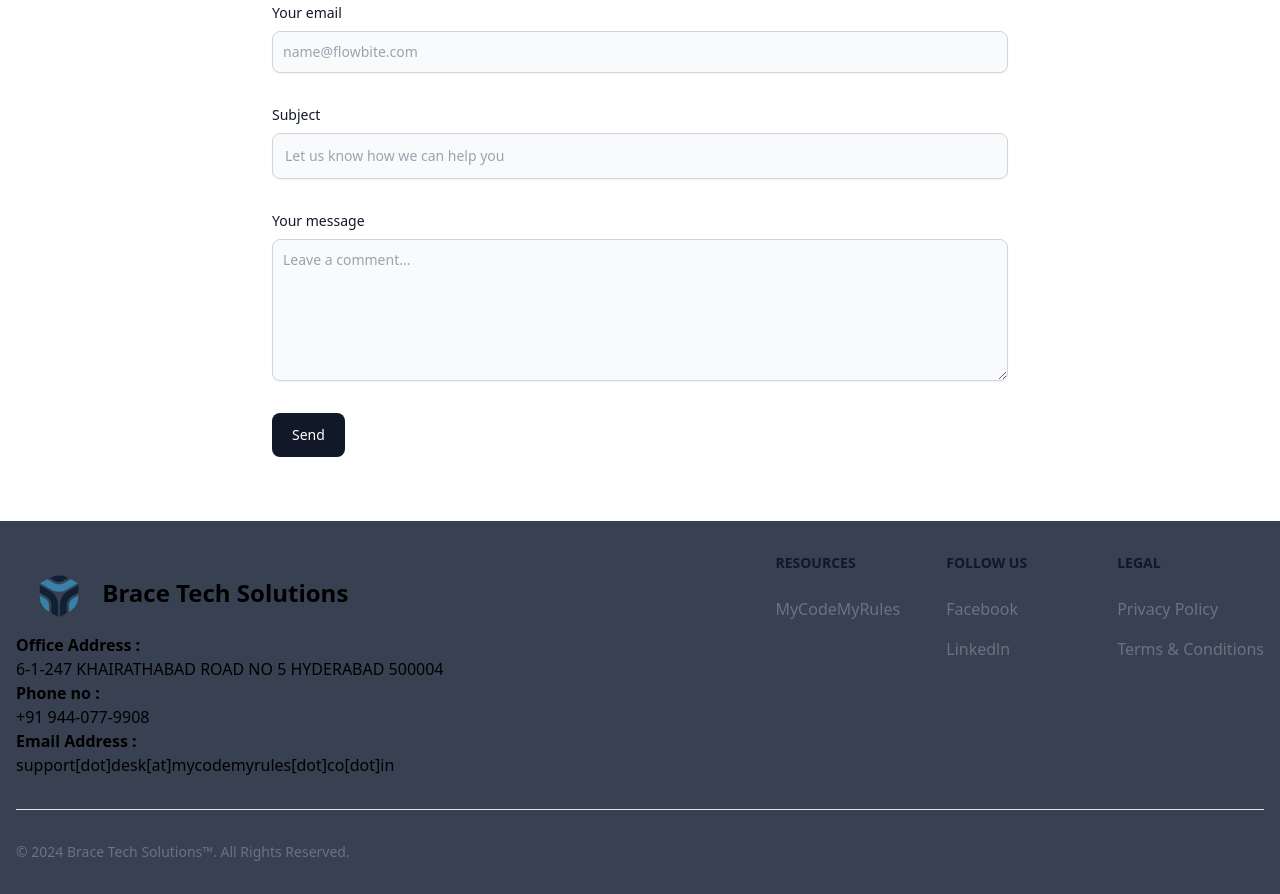
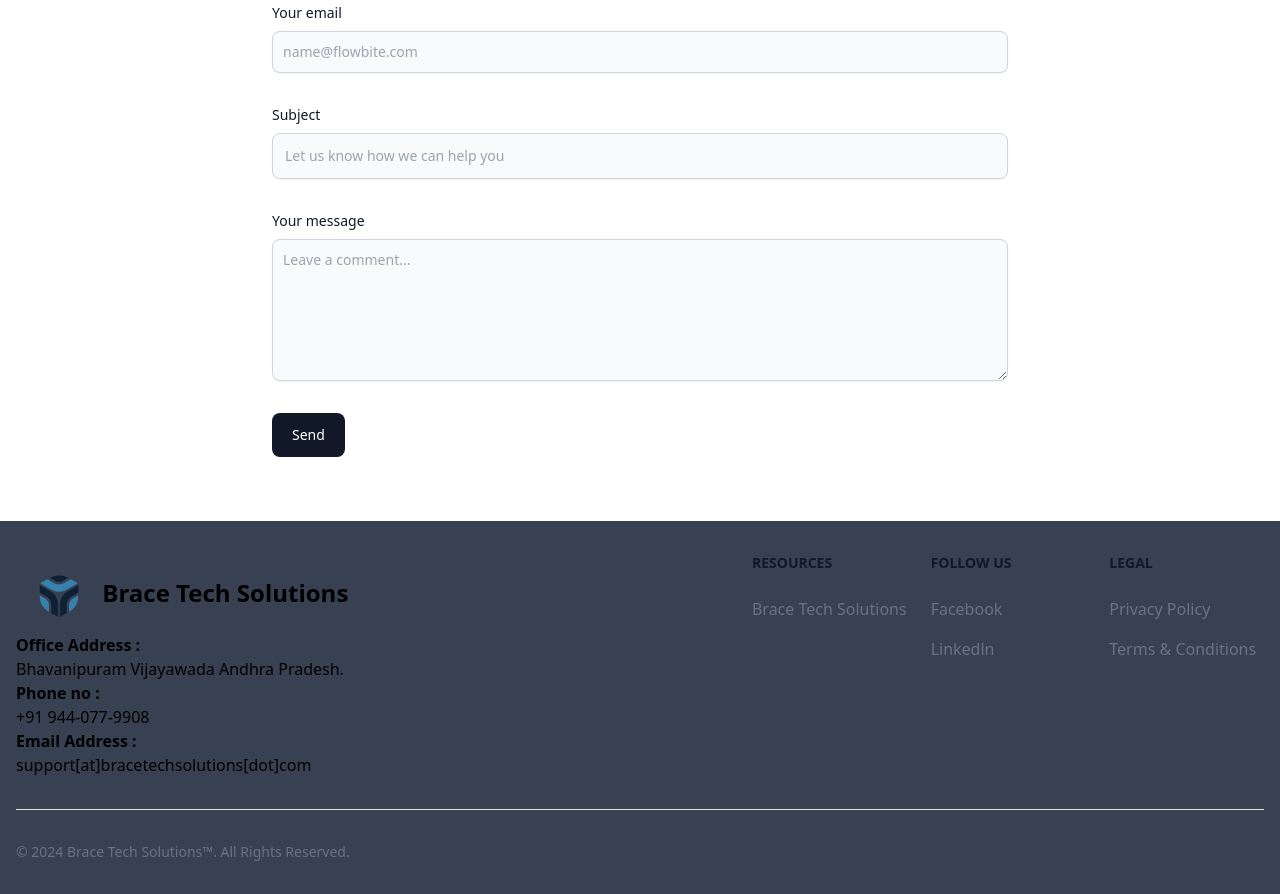
Before and after one commit to aakhil009/bracetechsolutions, a plain HTML site: page index.html in a window 1280 px wide. Shown: the part 2029-2923 px from the top of the page. Drawn offline with nearby package versions, Linux system fonts and the light colour scheme.

Commit message:
commit INDEX

```diff
--- a/index.html
+++ b/index.html
@@ -270,18 +270,18 @@
                             Solutions</span>
                     </a>
                     <strong>Office Address :</strong>
-                    <p>6-1-247 KHAIRATHABAD ROAD NO 5 HYDERABAD 500004</p>
+                    <p>Bhavanipuram Vijayawada Andhra Pradesh.</p>
                     <strong>Phone no :</strong>
                     <p>+91 944-077-9908</p>
                     <strong>Email Address :</strong>
-                    <p>support[dot]desk[at]mycodemyrules[dot]co[dot]in</p>
+                    <p>support[at]bracetechsolutions[dot]com</p>
                 </div>
                 <div class="grid grid-cols-2 gap-8 sm:gap-6 sm:grid-cols-3">
                     <div>
                         <h2 class="mb-6 text-sm font-semibold text-gray-900 uppercase dark:text-white">Resources</h2>
                         <ul class="text-gray-500 dark:text-gray-400 font-medium">
                             <li class="mb-4">
-                                <a href="https://mycodemyrules.co.in/" class="hover:underline">MyCodeMyRules</a>
+                                <a href="https://bracetechsolutions.com/" class="hover:underline">Brace Tech Solutions</a>
                             </li>
                             <!-- <li>
                                 <a href="https://tailwindcss.com/" class="hover:underline">Tailwind CSS</a>
```
